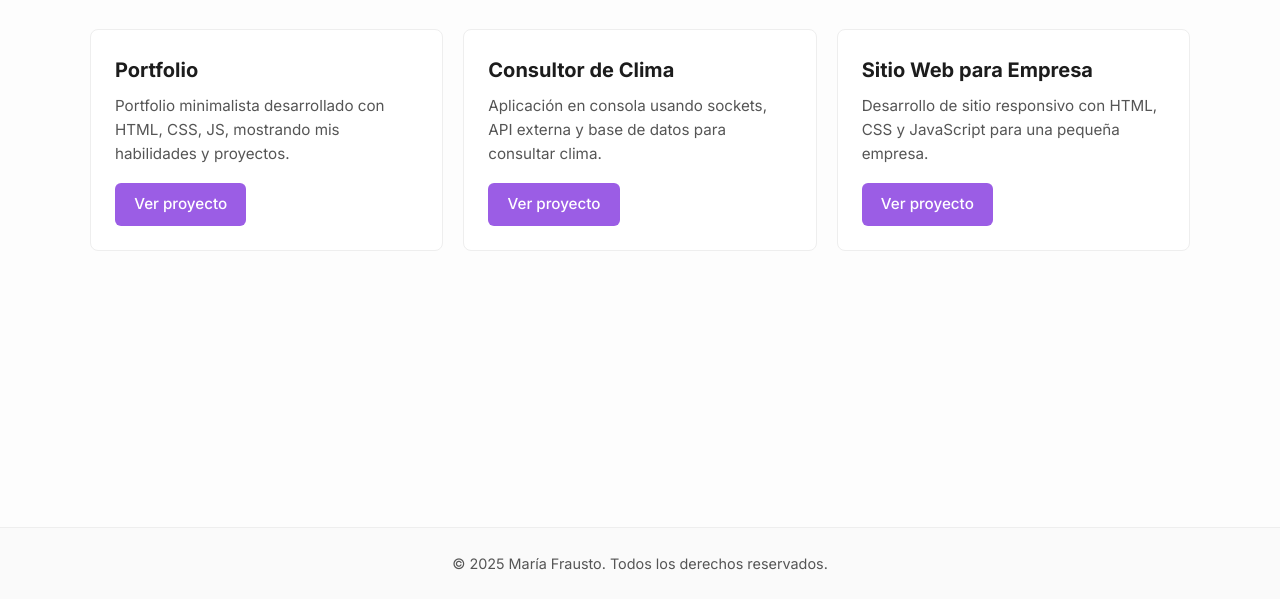
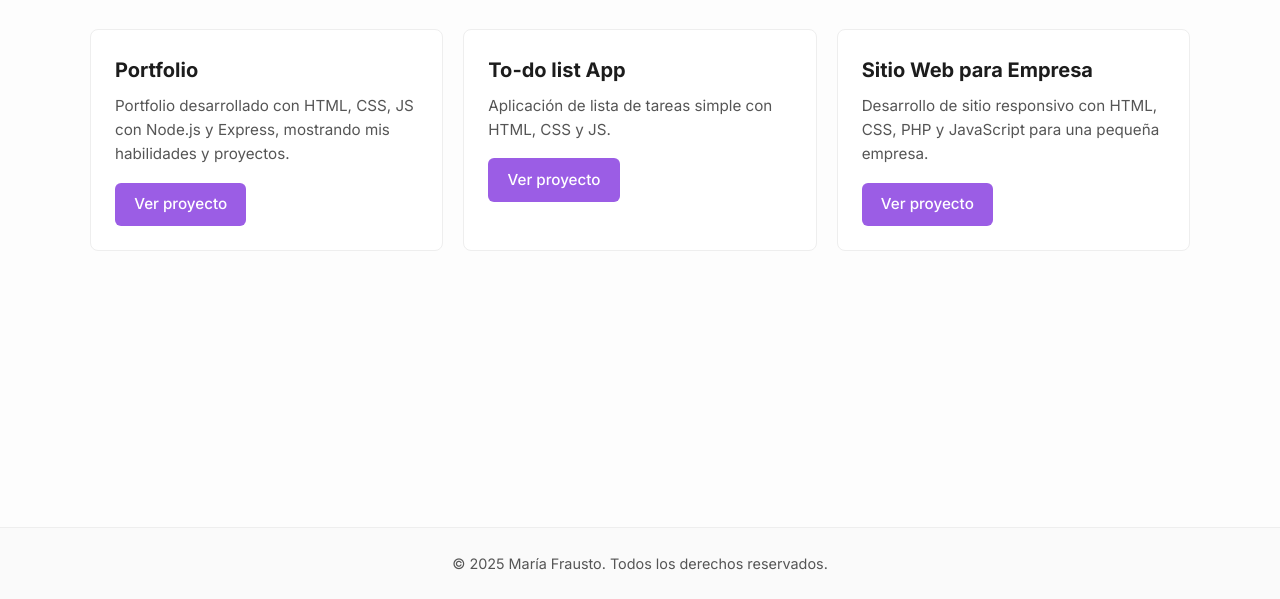
Before and after one commit to fraustosm/portfolio-2, a website: page public/projects.html in a window 1280 px wide. Shown: the part 201-800 px from the top of the page. Drawn offline with Linux system fonts and the light colour scheme.

Commit message:
update projects

```diff
--- a/public/projects.html
+++ b/public/projects.html
@@ -28,19 +28,19 @@
       <div class="projects-grid">
         <div class="project-card">
           <h3>Portfolio</h3>
-          <p>Portfolio minimalista desarrollado con HTML, CSS, JS, mostrando mis habilidades y proyectos.</p>
-          <a href="https://portfolio-marf.netlify.app" class="btn-primary">Ver proyecto</a>
+          <p>Portfolio desarrollado con HTML, CSS, JS con Node.js y Express, mostrando mis habilidades y proyectos.</p>
+          <a href="https://www.mfrausto.dev/" class="btn-primary">Ver proyecto</a>
         </div>
 
         <div class="project-card">
-          <h3>Consultor de Clima</h3>
-          <p>Aplicación en consola usando sockets, API externa y base de datos para consultar clima.</p>
-          <a href="#" class="btn-primary">Ver proyecto</a>
+          <h3>To-do list App</h3>
+          <p>Aplicación de lista de tareas simple con HTML, CSS y JS.</p>
+          <a href="https://to-do-list-app-beige-two.vercel.app" class="btn-primary">Ver proyecto</a>
         </div>
 
         <div class="project-card">
           <h3>Sitio Web para Empresa</h3>
-          <p>Desarrollo de sitio responsivo con HTML, CSS y JavaScript para una pequeña empresa.</p>
+          <p>Desarrollo de sitio responsivo con HTML, CSS, PHP y JavaScript para una pequeña empresa.</p>
           <a href="https://github.com/fraustosm/proyectoWeb" class="btn-primary">Ver proyecto</a>
         </div>
       </div>
```
